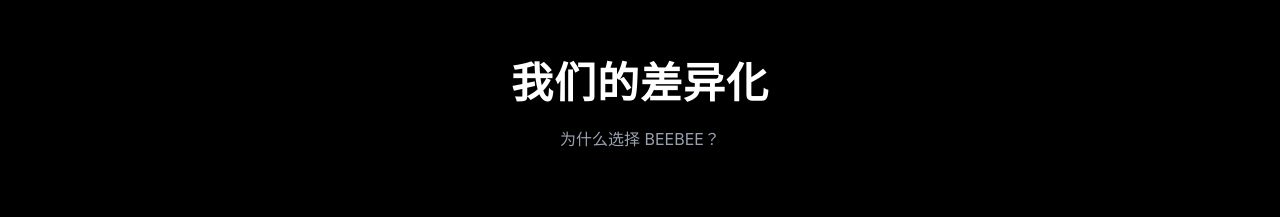
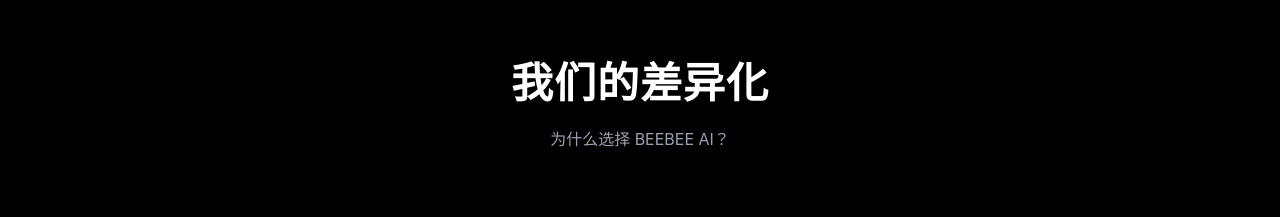
Before and after one commit to beebee-ai/Beebeeai, a React (Vite) app: page / in a window 1280 px wide. Shown: the part 2100-2317 px from the top of the page. Built offline with nearby package versions, Linux system fonts and the light colour scheme.

Commit message:
Update files from Figma Make

```diff
--- a/src/app/locales/differentiationContent.ts
+++ b/src/app/locales/differentiationContent.ts
@@ -182,7 +182,7 @@ export const differentiationContent = {
   // CTA Section
   cta: {
     title: { ZH: '准备好开始你的AI学习之旅了吗？', EN: 'Ready to Start Your AI Learning Journey?' },
-    subtitle: { ZH: '加入BEEBEE，和我们一起重新定义学习', EN: 'Join BEEBEE and redefine learning together' },
+    subtitle: { ZH: '加入BEEBEE AI，和我们一起重新定义学习', EN: 'Join BEEBEE AI and redefine learning together' },
     button1: { ZH: '联系我们', EN: 'Contact Us' },
     button2: { ZH: '返回首页', EN: 'Back to Home' }
   }
--- a/src/app/locales/homeContent.ts
+++ b/src/app/locales/homeContent.ts
@@ -100,7 +100,7 @@ export const homeContent = {
   // Differentiation Section
   differentiation: {
     title: { ZH: '我们的差异化', EN: 'Our Differentiation' },
-    subtitle: { ZH: '为什么选择 BEEBEE？', EN: 'Why Choose BEEBEE?' },
+    subtitle: { ZH: '为什么选择 BEEBEE AI？', EN: 'Why Choose BEEBEE AI?' },
     item1: {
       title: { ZH: '理念革新', EN: 'Innovative Philosophy' },
       subtitle: { ZH: '拒绝填鸭教育，掌握AI提问力', EN: 'Reject rote learning, master AI questioning' },
@@ -270,7 +270,7 @@ export const homeContent = {
     },
     founderSection: { ZH: '创始人介绍', EN: 'Founder Introduction' },
     story: {
-      ZH: 'BEEBEE 诞生于对传统教育模式的反思。我们看到太多人在学习AI的过程中迷失方向，看到太多课程只教工具却忽视思维。我们决定做出改变。',
+      ZH: 'BEEBEE 诞生于对传统教育模式的反思。我们看到���多人在学习AI的过程中迷失方向，看到太多课程只教工具却忽视思维。我们决定做出改变。',
       EN: 'BEEBEE was born from reflection on traditional education. We saw too many lost in learning AI, too many courses teaching tools but ignoring thinking. We decided to make a change.'
     },
     ceo: {
@@ -362,8 +362,8 @@ export const homeContent = {
       address: { ZH: '中国·北京市朝阳区', EN: 'Beijing, China' }
     },
     copyright: {
-      ZH: '© 2024 BEEBEE 学习力平台. All rights reserved.',
-      EN: '© 2024 BEEBEE Learning Platform. All rights reserved.'
+      ZH: '© 2025 BEEBEE AI 学习力平台. All rights reserved.',
+      EN: '© 2025 BEEBEE AI Learning Platform. All rights reserved.'
     }
   },
 
```
